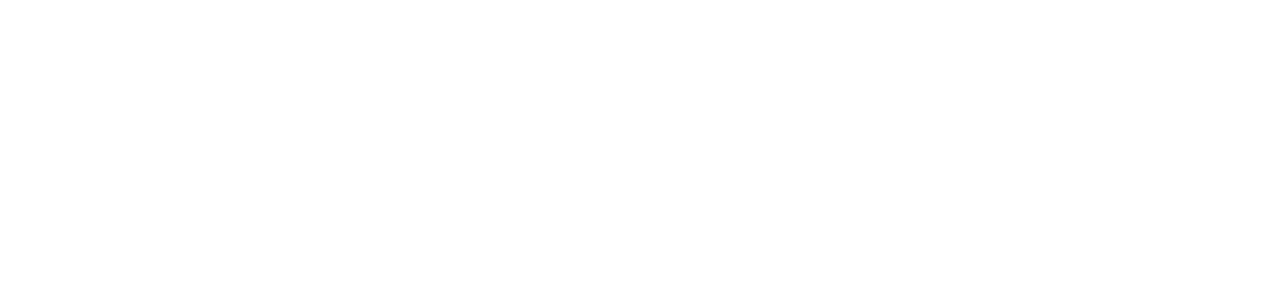
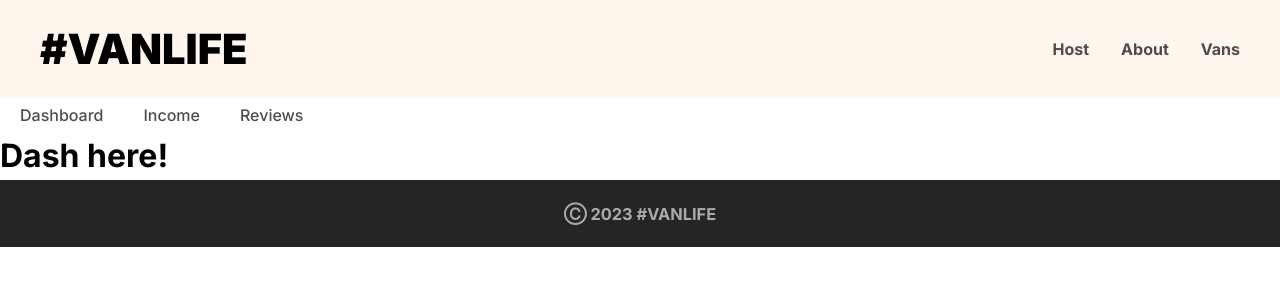
Before and after one commit to Joshua-Farr/react-van-life, a React (Vite) app: page /host in a window 1280 px wide. Before the commit this address had no page. Shown: the top 300 px of the page. Built offline with nearby package versions, Linux system fonts and the light colour scheme; what miragejs would draw is missing.

Commit message:
Added additional routes and nested routes

```diff
--- a/src/App.jsx
+++ b/src/App.jsx
@@ -4,6 +4,10 @@
 import Vans from "./Components/Vans";
 import VanDetails from "./Components/VanDetails";
 import Layout from "./Components/Layout";
+import Dashboard from "./Components/Hosts/Dashboard";
+import Income from "./Components/Hosts/Income";
+import Reviews from "./Components/Hosts/Reviews";
+import HostLayout from "./Components/Hosts/HostLayout";
 import { BrowserRouter, Routes, Route } from "react-router-dom";
 import "./server";
 
@@ -13,9 +17,14 @@
       <Routes>
         <Route element={<Layout />}>
           <Route path="/" element={<MainContent />}></Route>
-          <Route path="/about" element={<About />}></Route>
-          <Route path="/vans" element={<Vans />}></Route>
-          <Route path="/vans/:id" element={<VanDetails />}></Route>
+          <Route path="about" element={<About />}></Route>
+          <Route path="vans" element={<Vans />}></Route>
+          <Route path="vans/:id" element={<VanDetails />}></Route>
+          <Route path="host" element={<HostLayout />}>
+            <Route path="/host" element={<Dashboard />}></Route>
+            <Route path="income" element={<Income />}></Route>
+            <Route path="reviews" element={<Reviews />}></Route>
+          </Route>
         </Route>
       </Routes>
     </BrowserRouter>
--- /dev/null
+++ b/src/Components/Hosts/Dashboard.jsx
@@ -0,0 +1,6 @@
+import React from "react";
+import { Outlet } from "react-router-dom";
+
+export default function Dashboard() {
+  return <h1>Dash here!</h1>;
+}
--- /dev/null
+++ b/src/Components/Hosts/HostLayout.jsx
@@ -0,0 +1,22 @@
+import React from "react";
+import { Link, Outlet } from "react-router-dom";
+import "../../Styling/HostLayout.css";
+
+export default function HostLayout() {
+  return (
+    <div className="host-layout-container">
+      <nav className="host-nav">
+        <Link to="host" className="host-layout-link">
+          Dashboard
+        </Link>
+        <Link to="income" className="host-layout-link">
+          Income
+        </Link>
+        <Link to="reviews" className="host-layout-link">
+          Reviews
+        </Link>
+      </nav>
+      <Outlet />
+    </div>
+  );
+}
--- /dev/null
+++ b/src/Components/Hosts/Income.jsx
@@ -0,0 +1,5 @@
+import React from "react";
+
+export default function Income() {
+  return <h1>Income here!</h1>;
+}
--- /dev/null
+++ b/src/Components/Hosts/Reviews.jsx
@@ -0,0 +1,5 @@
+import React from "react";
+
+export default function Reviews() {
+  return <h1>Reviews here!</h1>;
+}
--- a/src/Components/NavBar.jsx
+++ b/src/Components/NavBar.jsx
@@ -9,10 +9,13 @@
         #VANLIFE
       </Link>
       <div>
-        <Link to="/about" className="link">
+        <Link to="host" className="link">
+          Host
+        </Link>
+        <Link to="about" className="link">
           About
         </Link>
-        <Link to="/vans" className="link">
+        <Link to="vans" className="link">
           Vans
         </Link>
       </div>
--- /dev/null
+++ b/src/Styling/HostLayout.css
@@ -0,0 +1,16 @@
+.host-nav {
+  display: flex;
+}
+
+.host-nav a {
+  text-decoration: none;
+  color: #4d4d4d;
+  font-weight: 500;
+  padding: 5px 20px;
+}
+
+.host-nav a:hover {
+  color: #161616;
+  text-decoration: underline;
+  font-weight: 600;
+}
```
